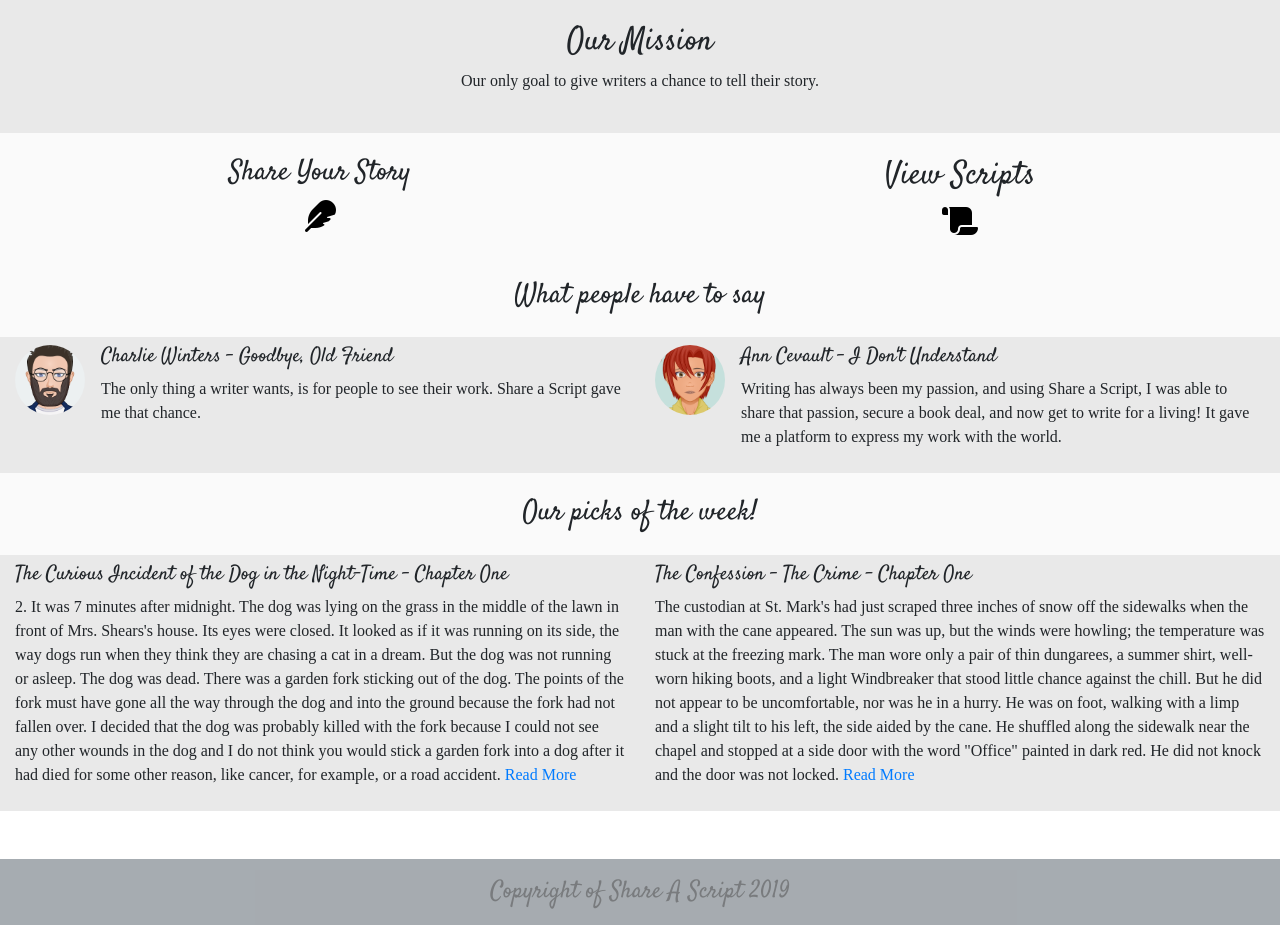
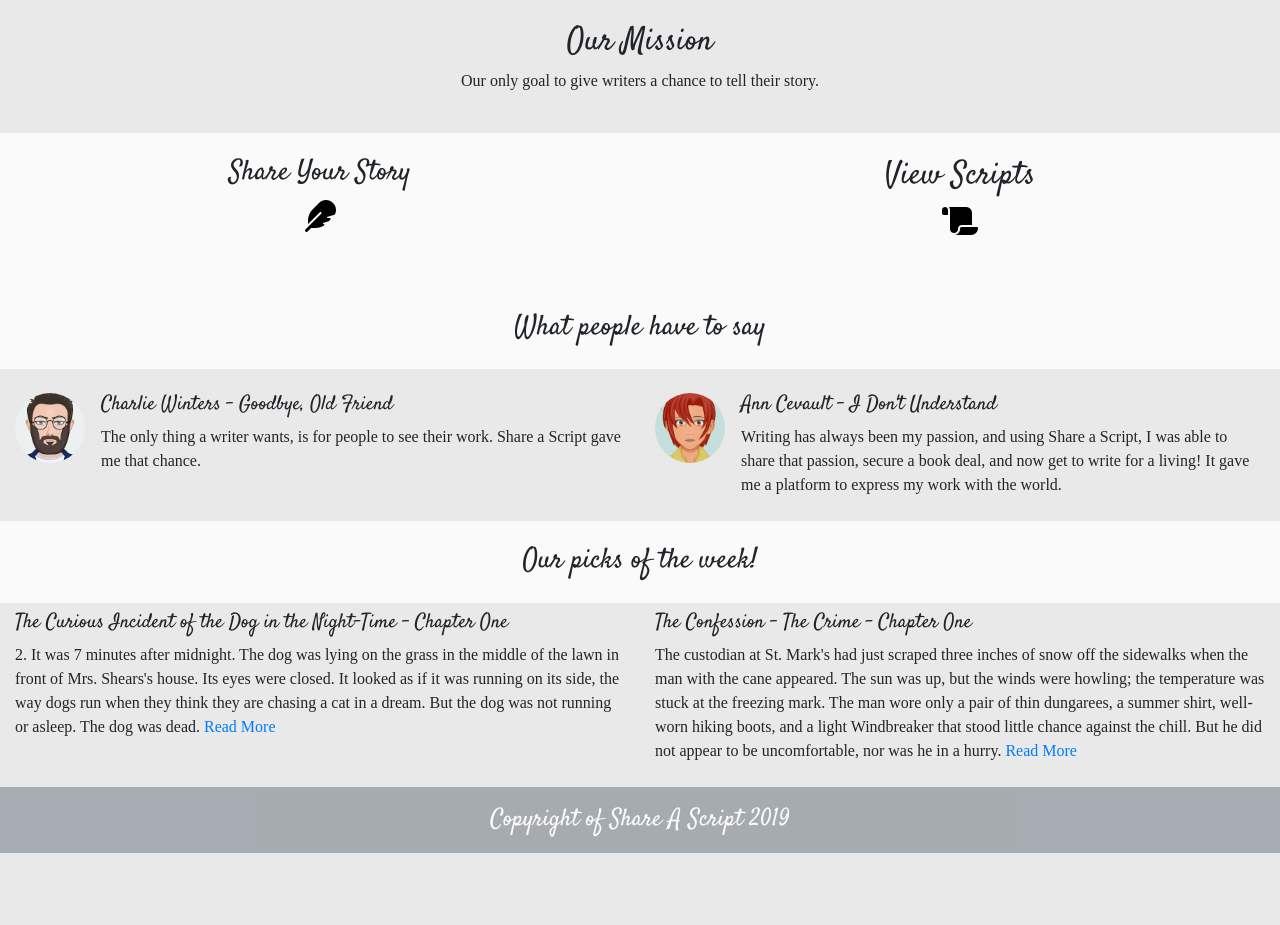
Before and after one commit to Seabhac-94/share_a_script, a Flask app: page / in a window 1280 px wide. Shown: the part 401-1326 px from the top of the page. After the commit the page ends 1254 px from the top, so only its background shows below. Run offline with Flask 2, Linux system fonts and the light colour scheme; some libraries are stand-ins or nearby versions; some web fonts are replaced.

Commit message:
added footer and started styling, edited top picks sections

```diff
--- a/static/css/style.css
+++ b/static/css/style.css
@@ -24,7 +24,9 @@
 
 .navbar{
     opacity: 0.8;
-
+}
+.navbar-dark a {
+    color: #fafafa;
 }
 .dropdown-menu {
     background-color: silver;
@@ -39,6 +41,7 @@ footer {
     opacity: 0.6;
     padding: 15px 10px;
     font-size: 1.5rem;
+    color: #fafafa;
 }
 
 /* --- index.html --- */
--- a/templates/base.html
+++ b/templates/base.html
@@ -86,7 +86,7 @@
         {% block content %}
         {% endblock %}
     </div>
-    <footer class="bg-secondary text-center main-heading mt-lg-5">
+    <footer class="bg-secondary text-center main-heading">
             Copyright of Share A Script 2019
     </footer>
 
--- a/templates/index.html
+++ b/templates/index.html
@@ -26,12 +26,12 @@
 </div>
 
 <!--Testimonial/Reviews-->
-<div class="row py-3 main-heading sub-heading">
+<div class="row pb-3 pt-5 main-heading sub-heading">
     <div class="col-10 offset-1 col-lg-6 offset-lg-3 text-center">
         <h3>What people have to say</h3>
     </div>
 </div>
-<div class="row about-us py-2">
+<div class="row about-us pb-2 pt-4">
     <div class="col-12 col-md-6">
         <div class="media">
             <img src="{{url_for('static', filename='images/CharlieWinters.png')}}" class="mr-3" alt="Charlie Winters">
@@ -69,11 +69,11 @@
 <div class="row py-2 about-us">
     <div class="col-12 col-md-6">
         <h5 class="main-heading">The Curious Incident of the Dog in the Night-Time - Chapter One</h5>
-        <p class="second-font">2. It was 7 minutes after midnight. The dog was lying on the grass in the middle of the lawn in front of Mrs. Shears's house. Its eyes were closed. It looked as if it was running on its side, the way dogs run when they think they are chasing a cat in a dream. But the dog was not running or asleep. The dog was dead. There was a garden fork sticking out of the dog. The points of the fork must have gone all the way through the dog and into the ground because the fork had not fallen over. I decided that the dog was probably killed with the fork because I could not see any other wounds in the dog and I do not think you would stick a garden fork into a dog after it had died for some other reason, like cancer, for example, or a road accident. <a href="{{url_for('view_scripts')}}">Read More</a></p>
+        <p class="second-font">2. It was 7 minutes after midnight. The dog was lying on the grass in the middle of the lawn in front of Mrs. Shears's house. Its eyes were closed. It looked as if it was running on its side, the way dogs run when they think they are chasing a cat in a dream. But the dog was not running or asleep. The dog was dead. <a href="{{url_for('view_scripts')}}">Read More</a></p>
     </div>
     <div class="d-none d-md-block col-md-6">
         <h5 class="main-heading">The Confession - The Crime - Chapter One</h5>
-        <p class="second-font">The custodian at St. Mark's had just scraped three inches of snow off the sidewalks when the man with the cane appeared. The sun was up, but the winds were howling; the temperature was stuck at the freezing mark. The man wore only a pair of thin dungarees, a summer shirt, well-worn hiking boots, and a light Windbreaker that stood little chance against the chill. But he did not appear to be uncomfortable, nor was he in a hurry. He was on foot, walking with a limp and a slight tilt to his left, the side aided by the cane. He shuffled along the sidewalk near the chapel and stopped at a side door with the word "Office" painted in dark red. He did not knock and the door was not locked. <a href="{{url_for('view_scripts')}}">Read More</a></p>
+        <p class="second-font">The custodian at St. Mark's had just scraped three inches of snow off the sidewalks when the man with the cane appeared. The sun was up, but the winds were howling; the temperature was stuck at the freezing mark. The man wore only a pair of thin dungarees, a summer shirt, well-worn hiking boots, and a light Windbreaker that stood little chance against the chill. But he did not appear to be uncomfortable, nor was he in a hurry. <a href="{{url_for('view_scripts')}}">Read More</a></p>
     </div>
 </div>
 {% endblock %}
--- a/templates/login.html
+++ b/templates/login.html
@@ -47,11 +47,7 @@
             <p class="second-font">2. It was 7 minutes after midnight. The dog was lying on the grass in the middle
                 of the lawn in front of Mrs. Shears's house. Its eyes were closed. It looked as if it was running on
                 its side, the way dogs run when they think they are chasing a cat in a dream. But the dog was not
-                running or asleep. The dog was dead. There was a garden fork sticking out of the dog. The points of
-                the fork must have gone all the way through the dog and into the ground because the fork had not
-                fallen over. I decided that the dog was probably killed with the fork because I could not see any
-                other wounds in the dog and I do not think you would stick a garden fork into a dog after it had
-                died for some other reason, like cancer, for example, or a road accident. <a
+                running or asleep. The dog was dead. <a
                     href="{{url_for('view_scripts')}}">Read More</a>
             </p>
         </div>
--- a/templates/my_account.html
+++ b/templates/my_account.html
@@ -24,6 +24,9 @@
                     <button type="button" class="btn btn-light">
                         <a href="{{url_for('delete_script', script_id=script._id)}}">Delete</a>
                     </button>
+                    <button type="button" class="btn btn-light">
+                        <a href="{{url_for('edit_script', script_id=script._id)}}">Edit</a>
+                    </button>
                 </div>
             </li>
             {% endif %}
```
